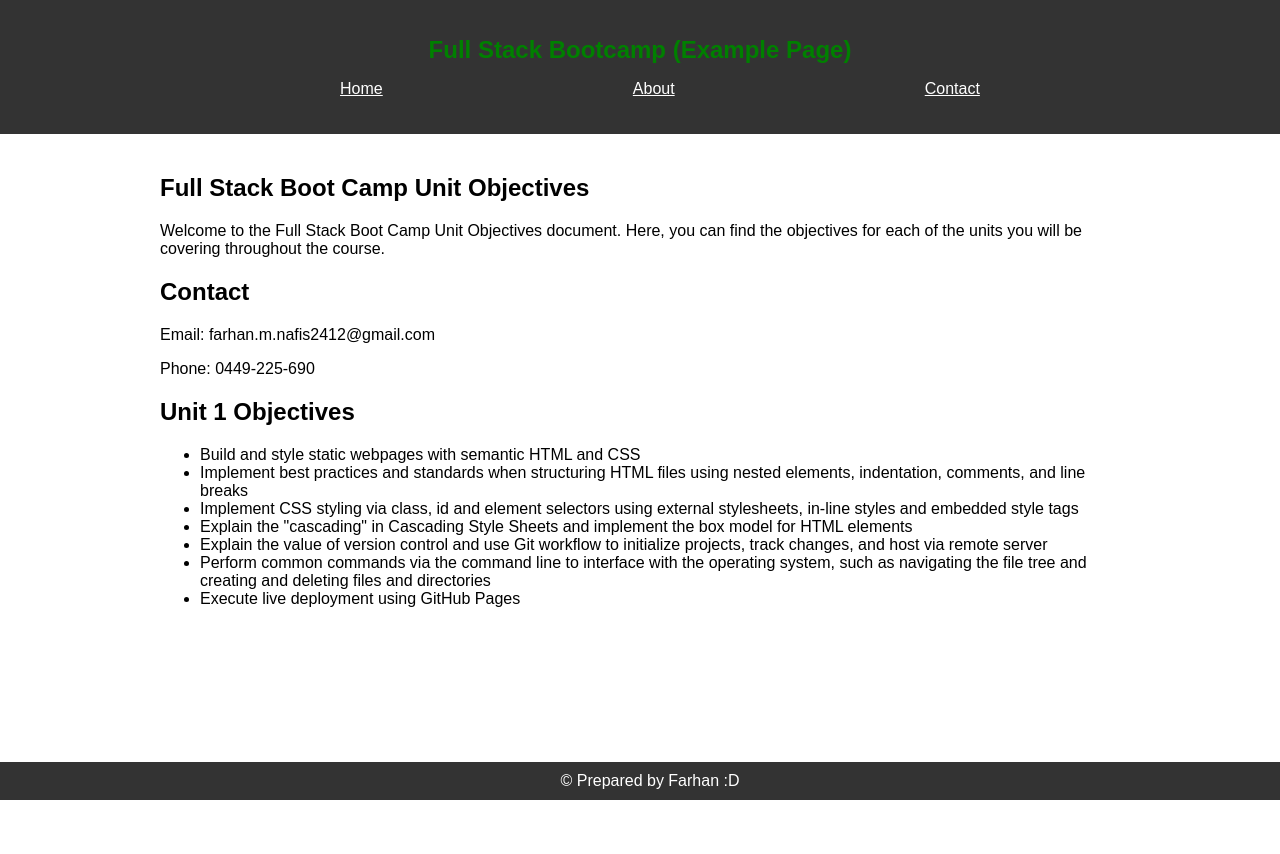
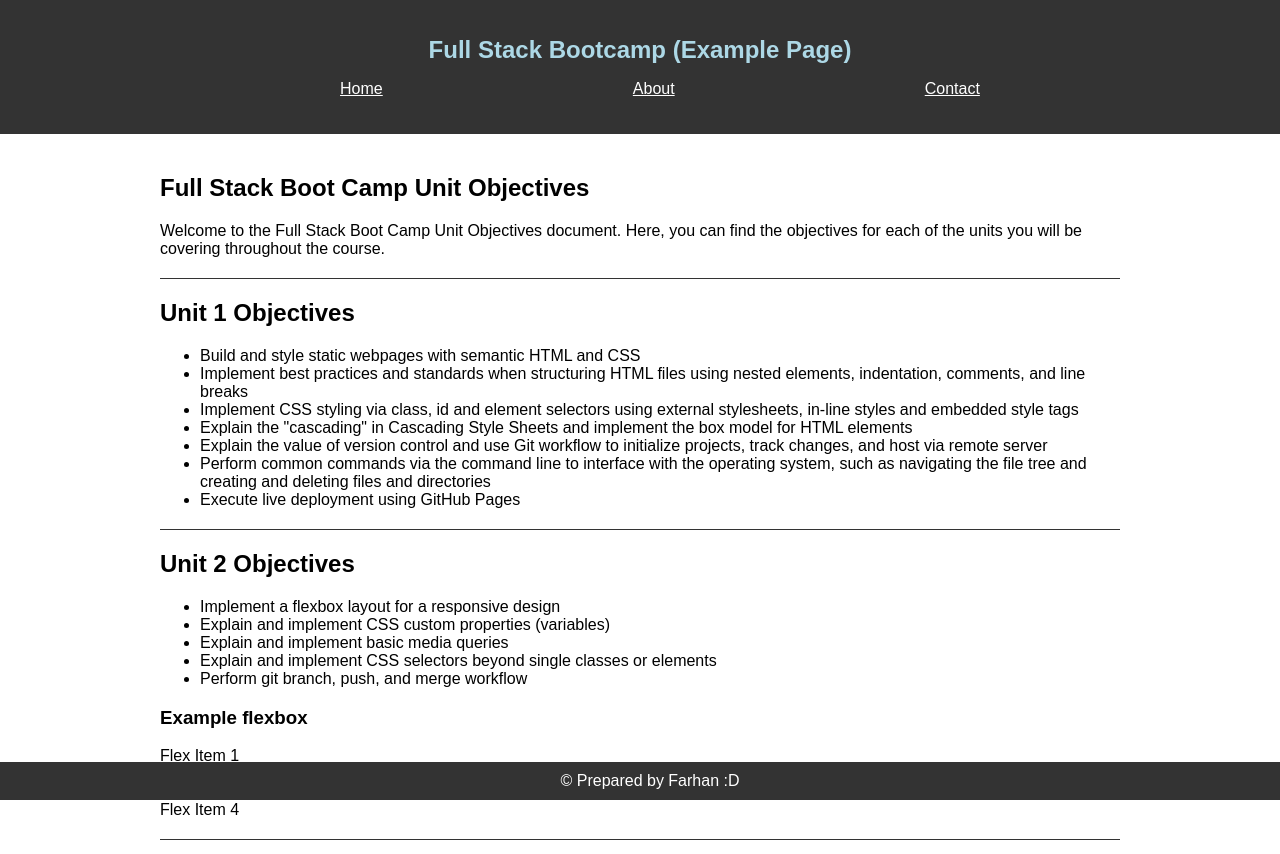
Before and after one commit to FMNM/Full-Stack-Bootcamp-Projects, a plain HTML site: page index.html in a window 1280 px wide. Before the commit the page ends 800 px from the top, so only its background shows below. Drawn offline with Linux system fonts and the light colour scheme.

Commit message:
A few changes, here and there

```diff
--- a/main.html
+++ b/index.html
@@ -4,14 +4,15 @@
     <!-- Basic doc headers -->
     <meta charset="UTF-8" />
     <meta name="viewport" content="width=device-width, initial-scale=1.0" />
-    <title>Full Stack Bootcamp (Example Page)</title>
+    <title>Sample Page</title>
     <link rel="stylesheet" href="styles.css" />
+    <script src="script.js"></script>
   </head>
   <body>
     <header>
       <!-- The h1 text-->
-      <div class="headingInfo">
-        <h1 class="heading">Full Stack Bootcamp (Example Page)</h1>
+      <div class="headerInfo">
+        <h1 style="color: lightblue">Full Stack Bootcamp (Example Page)</h1>
         <nav>
           <ul class="navList">
             <li class="navItem"><a href="">Home</a></li>
@@ -22,17 +23,15 @@
       </div>
     </header>
 
+    <!-- General filler text -->
     <main>
-      <!-- General filler text -->
       <h2>Full Stack Boot Camp Unit Objectives</h2>
       <p>
         Welcome to the Full Stack Boot Camp Unit Objectives document. Here, you can find the objectives for each of the units you will be covering throughout
         the course.
       </p>
 
-      <h2>Contact</h2>
-      <p>Email: farhan.m.nafis2412@gmail.com</p>
-      <p>Phone: 0449-225-690</p>
+      <div class="divider"></div>
 
       <h2>Unit 1 Objectives</h2>
       <ul>
@@ -47,6 +46,28 @@
         </li>
         <li>Execute live deployment using GitHub Pages</li>
       </ul>
+
+      <div class="divider"></div>
+
+      <h2>Unit 2 Objectives</h2>
+      <ul>
+        <li>Implement a flexbox layout for a responsive design</li>
+        <li>Explain and implement CSS custom properties (variables)</li>
+        <li>Explain and implement basic media queries</li>
+        <li>Explain and implement CSS selectors beyond single classes or elements</li>
+        <li>Perform git branch, push, and merge workflow</li>
+      </ul>
+
+      <div>
+        <h3>Example flexbox</h3>
+        <div class="flexbox">
+          <div class="flexItem">Flex Item 1</div>
+          <div class="flexItem">Flex Item 2</div>
+          <div class="flexItem">Flex Item 3</div>
+          <div class="flexItem">Flex Item 4</div>
+      </div>
+
+      <div class="divider"></div>
     </main>
 
     <footer>&copy; Prepared by Farhan :D</footer>
--- a/styles.css
+++ b/styles.css
@@ -12,11 +12,7 @@ header {
   display: flex;
 }
 
-.heading {
-  color: green;
-}
-
-.headingInfo {
+.headerInfo {
   width: 75%;
   margin: auto;
 }
@@ -29,6 +25,11 @@ main {
 
 h1 {
   font-size: 24px;
+}
+
+.divider {
+  border-bottom: 1px solid #333;
+  margin: 20px 0;
 }
 
 footer {
```
Also changed, not shown: script.js (added).
